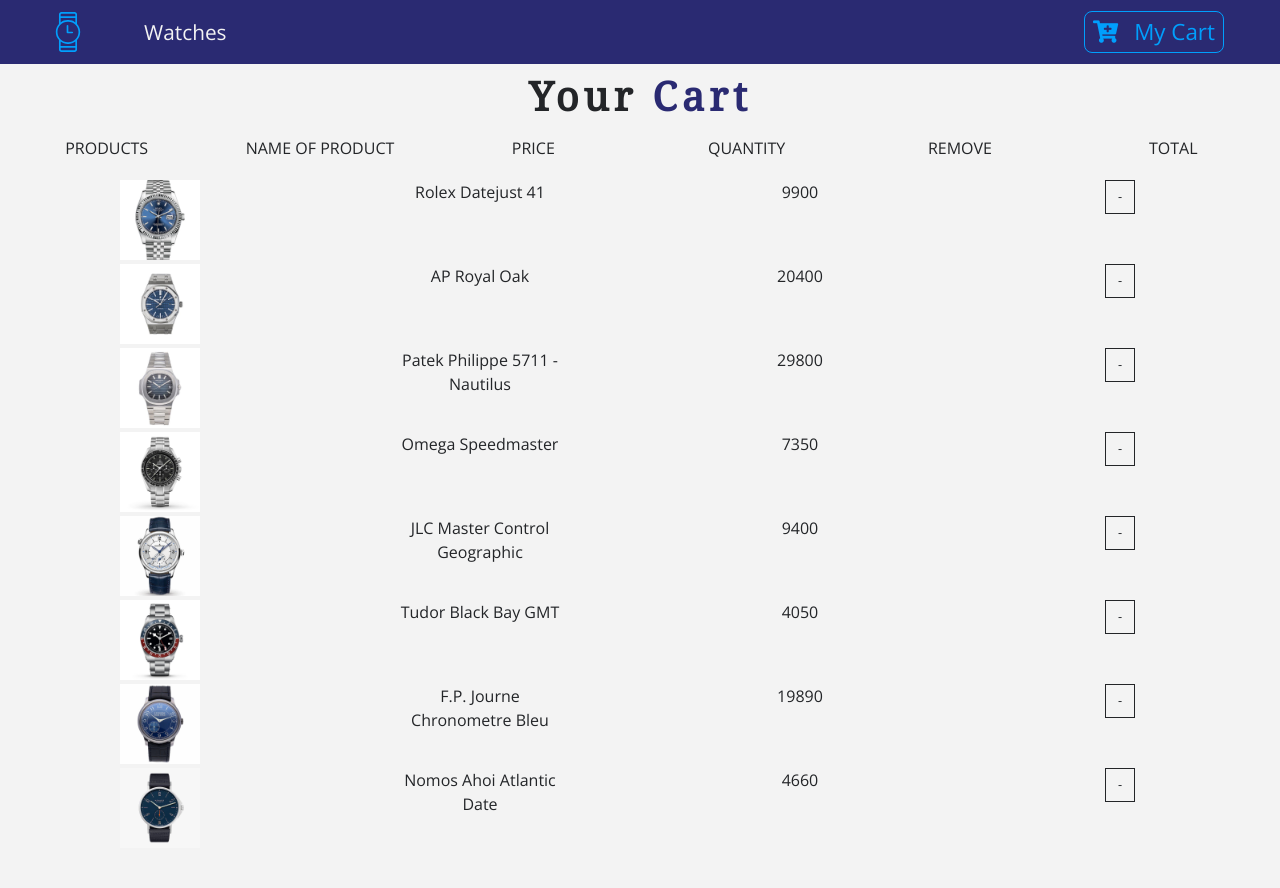
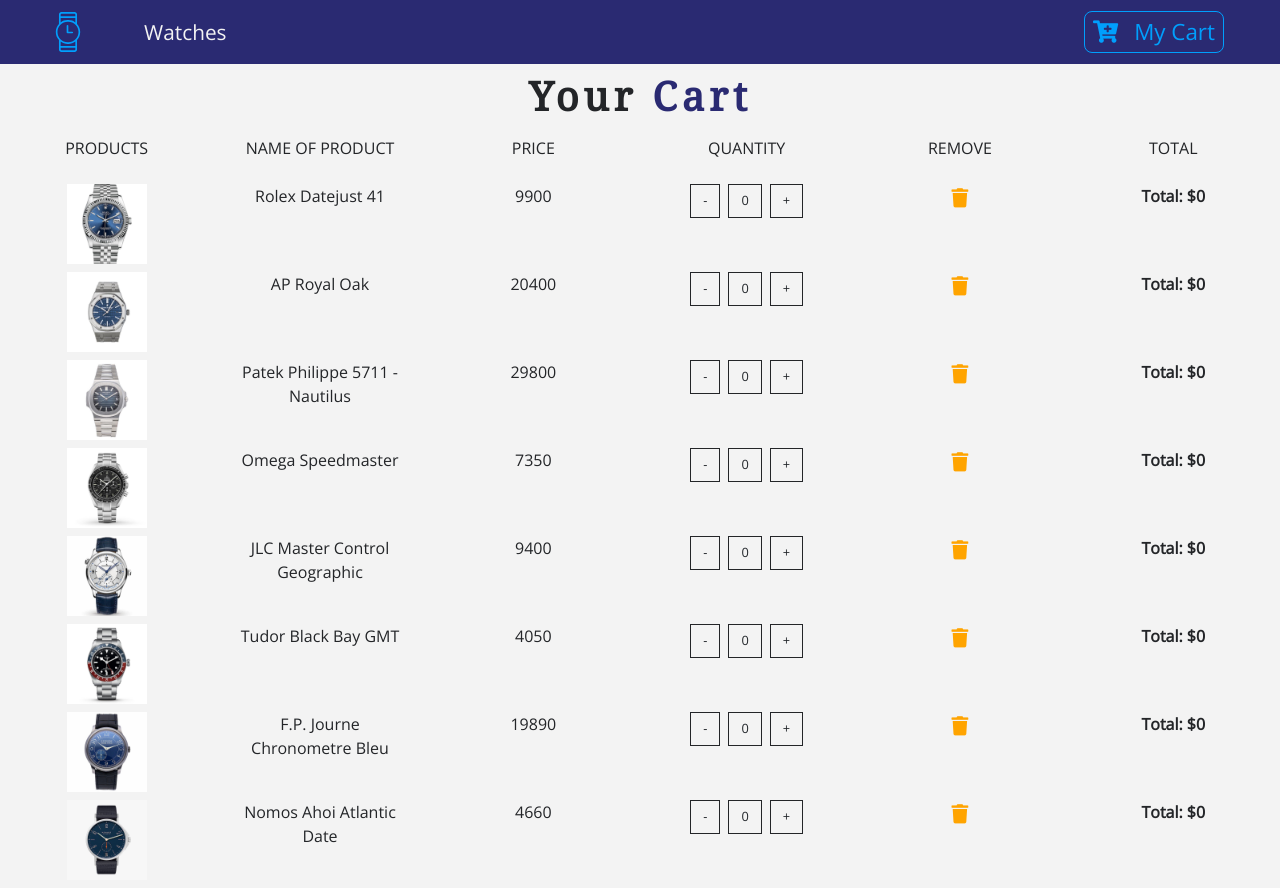
Before and after one commit to sethfeingold/watch-store-react, a React (Create React App) app: page /cart in a window 1280 px wide. Before the commit the page ends 852 px from the top, so only its background shows below. Built offline with nearby package versions, Linux system fonts and the light colour scheme.

Commit message:
added rows to cartitems, including font awesome trash can icon

```diff
--- a/src/App.css
+++ b/src/App.css
@@ -34,3 +34,14 @@
   border-radius: 0 !important;
   border: 0.1rem solid var(--mainDark) !important;
 }
+
+.btn-black:hover {
+  background: var(--mainDark) !important;
+  color: var(--mainWhite) !important;
+}
+
+.cart-icon {
+  cursor: pointer;
+  font-size: 1.2rem;
+  color: var(--mainYellow);
+}
--- a/src/components/Cart/CartItem.js
+++ b/src/components/Cart/CartItem.js
@@ -6,26 +6,53 @@
     const {increment, decrement, removeFromCart} = value;
 
     return (
-        <div className="row my-1 text-capitalize text-center">
+        <div className="row my-2 text-capitalize text-center">
             <div className="col-10 mx-auto col-lg-2">
                 <img src={img} style={{width: '5rem', height: '5rem'}} alt="product" className="img-fluid"/>
             </div>
 
             <div className="col-10 mx-auto col-lg-2">
-                <span className="d-lg-none">product: </span>{title}
+                <span className="d-lg-none">product: </span>
+                {title}
             </div>
 
             <div className="col-10 mx-auto col-lg-2">
-                <span className="d-lg-none">price: </span>{price}
+                <span className="d-lg-none">price: </span>
+                {price}
             </div>
             <div className="col-10 mx-auto col-lg-2 my-2 my-lg-0">
                 <div className="d-flex justify-content-center">
                     <div>
-                        <span className="btn btn-black mx-1" onClick={()=> decrement(id)}>-</span>
+                        <span className="btn btn-black mx-1" onClick={()=> decrement(id)}>
+                            -
+                        </span>
+                    </div>
+
+                    <div>
+                        <span className="btn btn-black mx-1">
+                            {count}
+                        </span>
+                    </div>
+
+                    <div>
+                        <span className="btn btn-black mx-1" onClick={()=> increment(id)}>
+                            +
+                        </span>
                     </div>
                 </div>
             </div>
             {/*  */}
+
+            <div className="col-10 mx-auto col-lg-2">
+                <div className="cart-icon" onClick={()=> removeFromCart(id)}>
+                    <i className="fas fa-trash" />
+                </div>
+            </div>
+
+            <div className="col-10 mx-auto col-lg-2">
+                <strong>total: ${total}</strong>
+            </div>
+
         </div>
     )
 }
```
